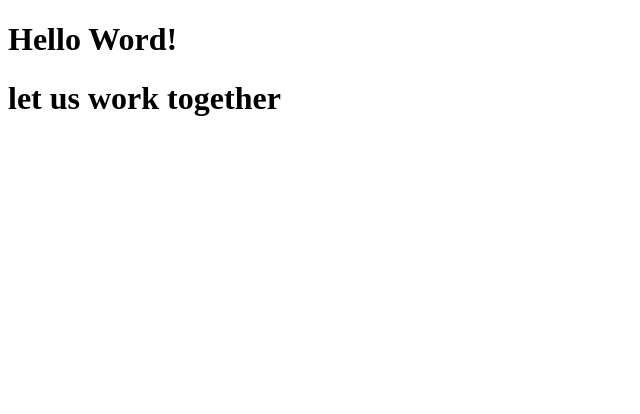
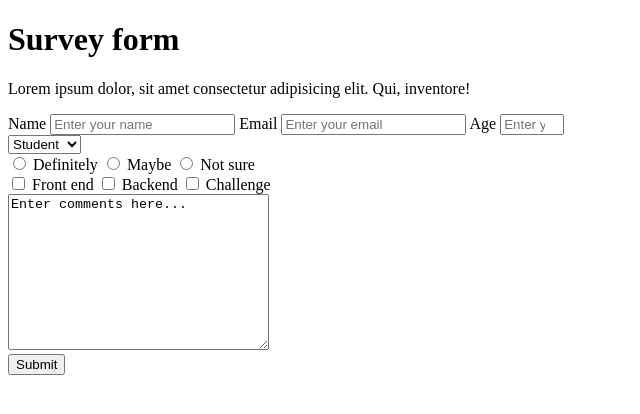
Before and after one commit to aadil8899/MicroverseTrialspart1, a plain HTML site: page index.html in a window 1280 px wide. Shown: the whole page, without its empty margins (0-640 px from the left). Drawn offline with Linux system fonts and the light colour scheme.

Commit message:
we have done the html part of this project

```diff
--- a/index.html
+++ b/index.html
@@ -7,8 +7,45 @@
   </head>
 
   <body>
-    <h1>Hello Word!</h1>
-    <h1>let us work together</h1>
+    <h1 id="title">Survey form</h1>
+    <p id="description">Lorem ipsum dolor, sit amet consectetur adipisicing elit. Qui, inventore!</p>
+    <form id="survey-form">
+      <label for="name" id="name-label">Name</label>
+
+      <input type="text" id="name" placeholder="Enter your name">
+      <label for="email" id="email-label">Email</label>
+      <input type="email" id="email" placeholder="Enter your email">
+      <label for="number" id="number-label">Age</label>
+      <input type="number" id="number" min="16" max="100" placeholder="Enter you age">
+      <div>
+        <select  id="dropdown">
+          <option value="student">Student</option>
+          <option value="fulltime">Full time</option>
+        </select>
+      </div>
+      <div>
+        <input type="radio" name="recommend" value="definitely">
+        Definitely
+        <input type="radio" name="recommend" value="maybe">
+        Maybe
+        <input type="radio" name="recommend" value="notsure">
+        Not sure
+      </div>
+      <div>
+        <input type="checkbox" value="frontend">
+        Front end
+        <input type="checkbox" value="backend">
+        Backend
+        <input type="checkbox" value="challenge">
+        Challenge
+      </div>
+      <div>
+        <textarea  cols="30" rows="10">Enter comments here...</textarea>
+      </div>
+      <div>
+        <button id="submit">Submit</button>
+      </div>
+    </form>
     <script src="https://cdn.freecodecamp.org/testable-projects-fcc/v1/bundle.js"></script>
 
     <!--
```
